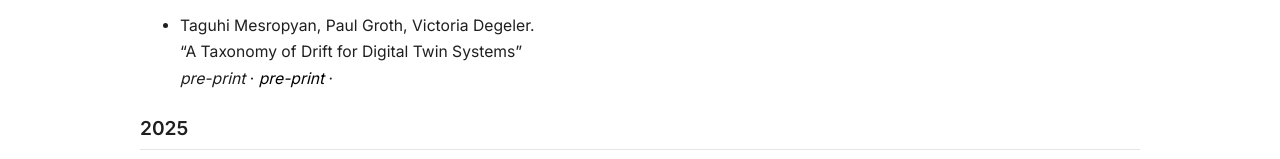
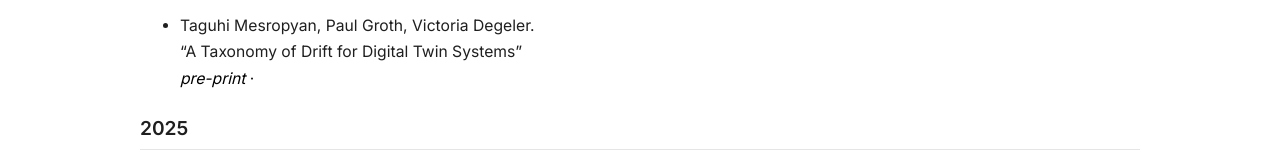
Before and after one commit to taguhiM/taguhim.github.io, a plain HTML site: page publications.html in a window 1280 px wide. Shown: the part 189-348 px from the top of the page. Drawn offline with Linux system fonts and the light colour scheme.

```diff
--- a/publications.html
+++ b/publications.html
@@ -42,7 +42,6 @@
                 <li>
                     Taguhi Mesropyan, Paul Groth, Victoria Degeler.<br/>
                     “A Taxonomy of Drift for Digital Twin Systems”<br/>
-                    <em>pre-print</em> ·
                     <a href="assets/preprint/preprint.pdf" target="_blank"><em>pre-print</em></a> ·
                 </li>
             </ul>
```
Also changed, not shown: 1 other file.
